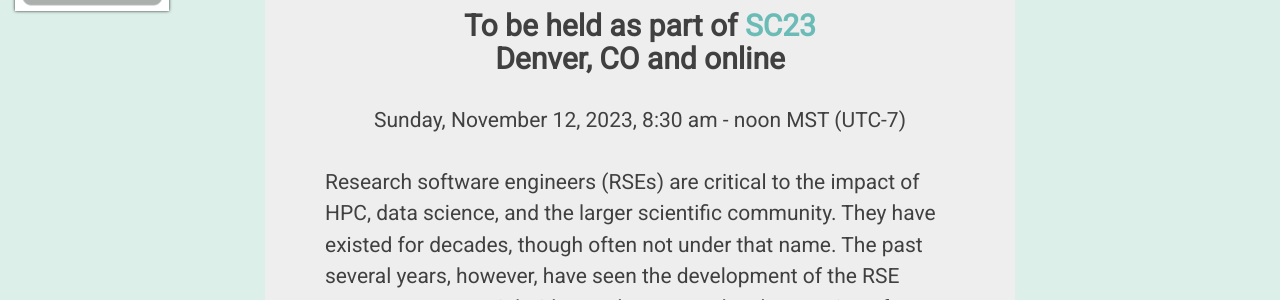
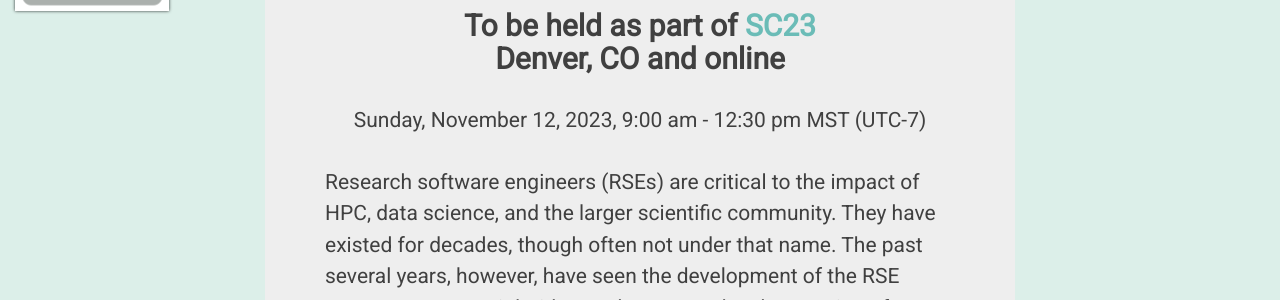
Before and after one commit to USRSE/rse-hpc-2023, a Jekyll site: the page built from index.html, in a window 1280 px wide and 900 px high. Shown: the part 159-459 px from the top of the window. Built offline with Jekyll 4.4.1, drawn with Linux system fonts in a browser that asks for light colours; nearby versions of some CDN libraries; the list of posts is cut into pages by our own code.

Commit message:
Update event times on main page

```diff
--- a/index.html
+++ b/index.html
@@ -11,7 +11,7 @@ fb-img:
   <a href='https://sc23.supercomputing.org'>SC23</a><br>
   Denver, CO and online
   <p>
-  Sunday, November 12, 2023, 8:30 am - noon MST (UTC-7)
+  Sunday, November 12, 2023, 9:00 am - 12:30 pm MST (UTC-7)
   </center></h2>
 
   <p>
```
